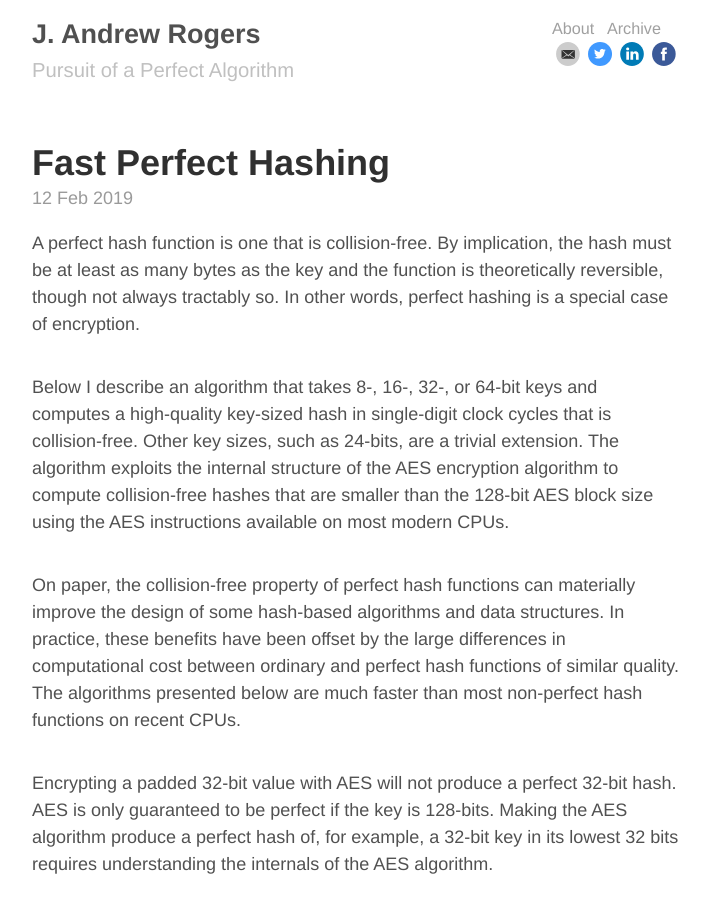
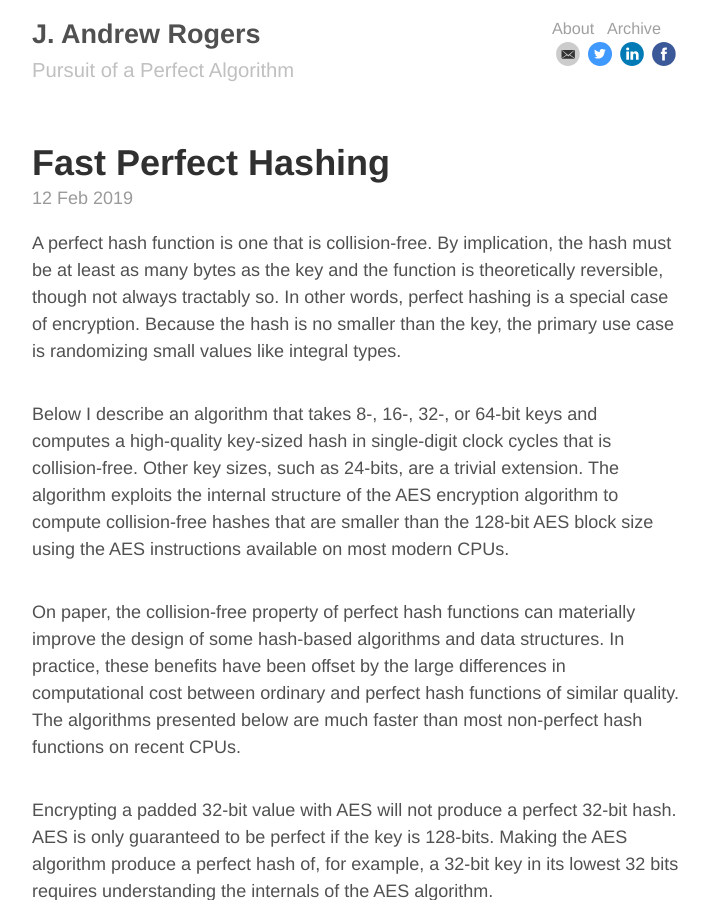
Before and after one commit to jandrewrogers/jandrewrogers.github.io, a Jekyll site: the page built from _posts/2019-02-12-fast-perfect-hashing.md, in a window 1280 px wide and 900 px high. Shown: the whole window, without its empty margins (284-993 px from the left). Built offline with Jekyll 4.4.1, drawn with Linux system fonts in a browser that asks for light colours.

Commit message:
minor edit

```diff
--- a/_posts/2019-02-12-fast-perfect-hashing.md
+++ b/_posts/2019-02-12-fast-perfect-hashing.md
@@ -3,7 +3,7 @@ layout: post
 title: Fast Perfect Hashing
 ---
 
-A perfect hash function is one that is collision-free. By implication, the hash must be at least as many bytes as the key and the function is theoretically reversible, though not always tractably so. In other words, perfect hashing is a special case of encryption.
+A perfect hash function is one that is collision-free. By implication, the hash must be at least as many bytes as the key and the function is theoretically reversible, though not always tractably so. In other words, perfect hashing is a special case of encryption. Because the hash is no smaller than the key, the primary use case is randomizing small values like integral types.
 
 Below I describe an algorithm that takes 8-, 16-, 32-, or 64-bit keys and computes a high-quality key-sized hash in single-digit clock cycles that is collision-free. Other key sizes, such as 24-bits, are a trivial extension. The algorithm exploits the internal structure of the AES encryption algorithm to compute collision-free hashes that are smaller than the 128-bit AES block size using the AES instructions available on most modern CPUs.
 
```
